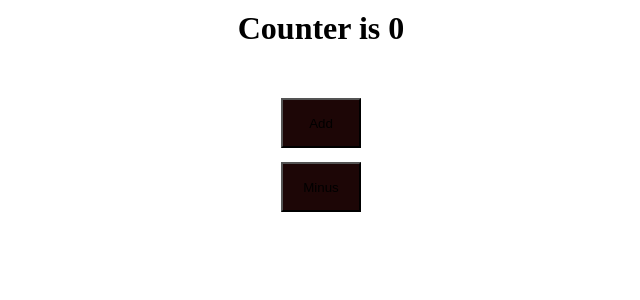
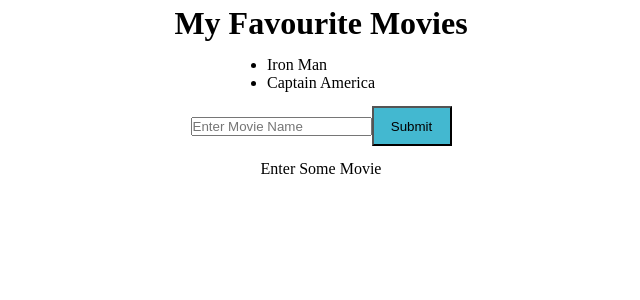
Before and after one commit to RiteKoder/react-app, a React (Vite) app: page / in a window 1280 px wide. Shown: the top 300 px of the page, without its empty margins (319-959 px from the left). Built offline with nearby package versions, Linux system fonts and the light colour scheme.

Commit message:
add array destructure component

```diff
--- a/src/App.jsx
+++ b/src/App.jsx
@@ -1,5 +1,6 @@
 import { RxFontRoman } from "react-icons/rx";
 import "./index.css";
+import ArrayDestruct from "./components/ArrayDestruct";
 
 // import Header  from "./components/Header.jsx"
 // import Footer from "./components/Footer.jsx"
@@ -11,36 +12,34 @@ import "./index.css";
 // import { Weather } from "./components/Weather.jsx";
 // import Icons from "./components/Icons";
 // import RainbowText from "./components/RainbowText";
-import UseState1 from "./components/UseState1";
+// import Card1 from "./components/UseState1";
+
 const App = () => {
   return (
     <>
-      <UseState1 />
+    <ArrayDestruct />
 
 
 
-
-
-    {/* <RainbowText /> */}
-
+      {/* <Card1 /> */}
+      {/* <RainbowText /> */}
       {/* <Icons /> */}
-
       {/* <Weather temperature={15}/> */}
-
-      {/* <Header />
-    <MainContent />
-    <Footer />
-    <Product eType="pc" />
-    <CurrDate />
-    <RenderList /> */}
+      {/* <Header /> */}
+      {/* <MainContent /> */}
+      {/* <Footer />  */}
+      {/* <Product eType="pc" /> */}
+      {/* <CurrDate /> */}
+      {/* <RenderList /> */}
       {/* <Card>
       <h1>Hello 1</h1>
       <p>This is from card component</p>
-    </Card>
-    <Card>
+      </Card>
+      <Card>
       <h1>Hello 2</h1>
       <p>This is from card component</p>
     </Card> */}
+
     </>
   );
 };
--- /dev/null
+++ b/src/components/ArrayDestruct.jsx
@@ -0,0 +1,40 @@
+import { useState } from "react";
+function ArrayDestruct() {
+  const [movies, setMovies] = useState(["Iron Man", "Captain America"]);
+  const [textInput, setTextInput] = useState("");
+
+  const handleAddMovie = (e) => {
+    e.preventDefault();
+
+    textInput
+      ? setMovies((m) => [...m, textInput])
+      : console.log("Enter some value");
+  };
+
+  return (
+    <>
+      <h1>My Favourite Movies</h1>
+      <ul>
+        {movies.map((movie, index) => {
+          return <li key={index}>{movie}</li>;
+        })}
+      </ul>
+      <form onSubmit={handleAddMovie}>
+        <input
+          type="text"
+          placeholder="Enter Movie Name"
+          value={textInput}
+          onChange={(e) => {
+            setTextInput(e.target.value);
+          }}
+        />
+        <button>Submit</button>
+      </form>
+      {!textInput && <p>Enter Some Movie</p>}
+      {/* Sometimes i surprise myself
+      the above code displays the text is there is no Input */}
+    </>
+  );
+}
+
+export default ArrayDestruct;
--- a/src/index.css
+++ b/src/index.css
@@ -18,7 +18,7 @@ span {
 }
 
 button {
-  height: 50px;
+  height: 40px;
   width: 80px;
-  background-color: #1d0606;
+  background-color: #1fabc7d6;
 }
```
